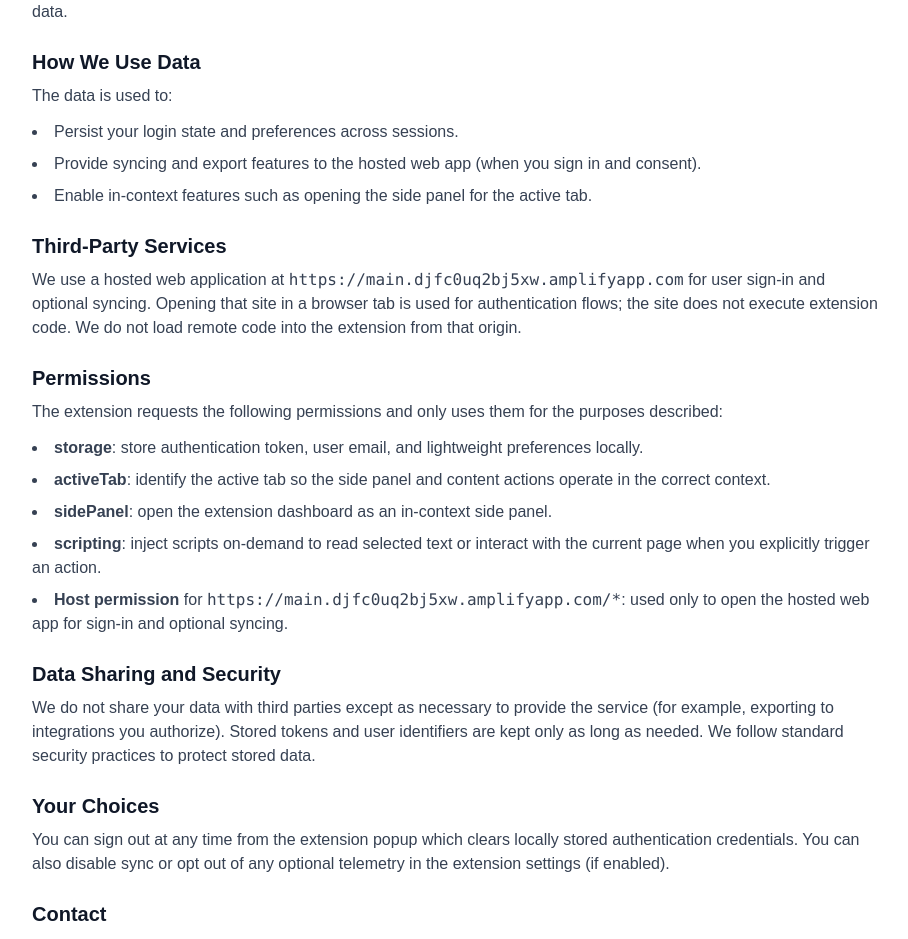
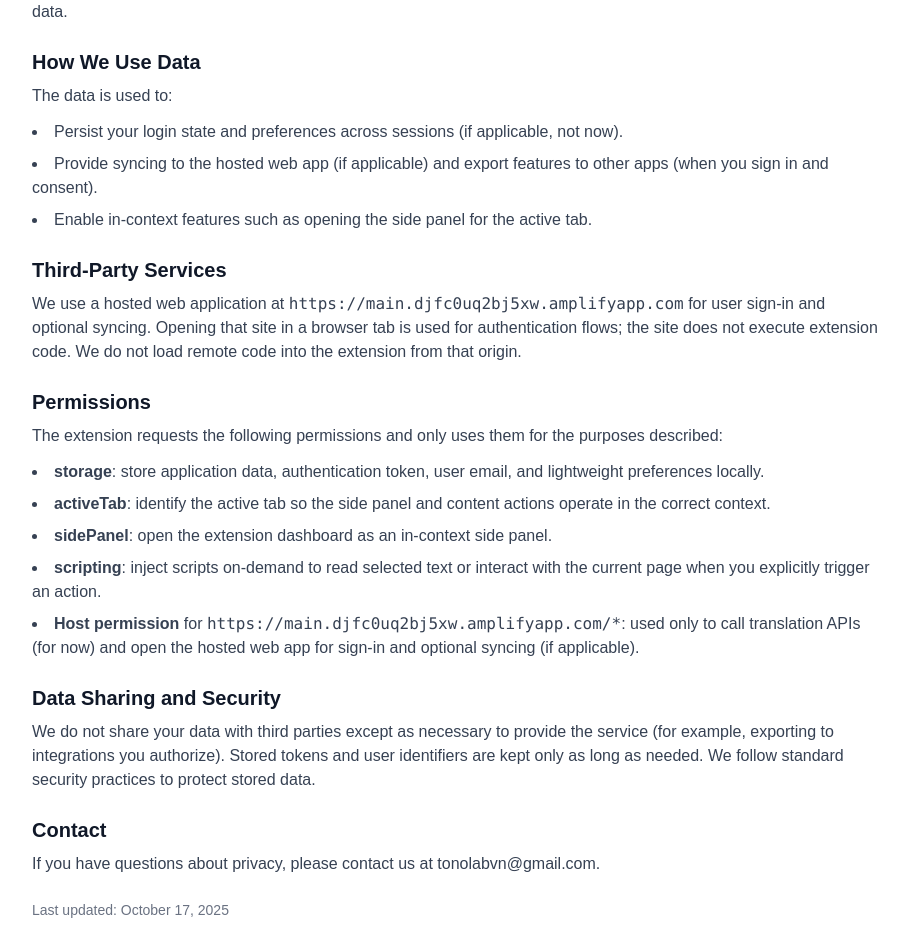
Before and after one commit to thangcqUET/select-care-frontend, a Next.js app: page /privacy in a window 1280 px wide. Shown: the part 380-1319 px from the top of the page, without its empty margins (184-1092 px from the left). Built offline with nearby package versions, Linux system fonts and the light colour scheme.

Commit message:
fix: update Privacy Policy details for clarity and accuracy

```diff
--- a/src/app/privacy/page.tsx
+++ b/src/app/privacy/page.tsx
@@ -16,7 +16,7 @@ export default function PrivacyPage() {
         </p>
         <ul className="list-disc list-inside text-gray-700 space-y-2">
           <li>Authentication token and user email (stored locally via chrome.storage) to maintain your logged-in state.</li>
-          <li>Selected text and related metadata only when you explicitly use the extension to save or act on a selection. This data is processed locally and only sent to our hosted web app when you choose to sync or sign in.</li>
+          <li>Selected text and related metadata only when you explicitly use the extension to save or act on a selection. This data is sent to our hosted web app when we need to call the translation API, or choose to sync or sign in (if applicable).</li>
           <li>Basic usage telemetry (optional) if you opt in; this helps improve the product. We do not collect sensitive personal data.</li>
         </ul>
 
@@ -25,8 +25,8 @@ export default function PrivacyPage() {
           The data is used to:
         </p>
         <ul className="list-disc list-inside text-gray-700 space-y-2">
-          <li>Persist your login state and preferences across sessions.</li>
-          <li>Provide syncing and export features to the hosted web app (when you sign in and consent).</li>
+          <li>Persist your login state and preferences across sessions (if applicable, not now).</li>
+          <li>Provide syncing to the hosted web app (if applicable) and export features to other apps (when you sign in and consent).</li>
           <li>Enable in-context features such as opening the side panel for the active tab.</li>
         </ul>
 
@@ -40,11 +40,11 @@ export default function PrivacyPage() {
           The extension requests the following permissions and only uses them for the purposes described:
         </p>
         <ul className="list-disc list-inside text-gray-700 space-y-2">
-          <li><strong>storage</strong>: store authentication token, user email, and lightweight preferences locally.</li>
+          <li><strong>storage</strong>: store application data, authentication token, user email, and lightweight preferences locally.</li>
           <li><strong>activeTab</strong>: identify the active tab so the side panel and content actions operate in the correct context.</li>
           <li><strong>sidePanel</strong>: open the extension dashboard as an in-context side panel.</li>
           <li><strong>scripting</strong>: inject scripts on-demand to read selected text or interact with the current page when you explicitly trigger an action.</li>
-          <li><strong>Host permission</strong> for <code>https://main.djfc0uq2bj5xw.amplifyapp.com/*</code>: used only to open the hosted web app for sign-in and optional syncing.</li>
+          <li><strong>Host permission</strong> for <code>https://main.djfc0uq2bj5xw.amplifyapp.com/*</code>: used only to call translation APIs (for now) and open the hosted web app for sign-in and optional syncing (if applicable).</li>
         </ul>
 
         <h2 className="text-xl font-semibold text-gray-900 mt-6 mb-2">Data Sharing and Security</h2>
@@ -52,13 +52,13 @@ export default function PrivacyPage() {
           We do not share your data with third parties except as necessary to provide the service (for example, exporting to integrations you authorize). Stored tokens and user identifiers are kept only as long as needed. We follow standard security practices to protect stored data.
         </p>
 
-        <h2 className="text-xl font-semibold text-gray-900 mt-6 mb-2">Your Choices</h2>
-  <p className="text-gray-700 mb-3">You can sign out at any time from the extension popup which clears locally stored authentication credentials. You can also disable sync or opt out of any optional telemetry in the extension settings (if enabled).</p>
+        {/* <h2 className="text-xl font-semibold text-gray-900 mt-6 mb-2">Your Choices</h2>
+  <p className="text-gray-700 mb-3">You can sign out at any time from the extension popup which clears locally stored authentication credentials. You can also disable sync or opt out of any optional telemetry in the extension settings (if enabled).</p> */}
 
         <h2 className="text-xl font-semibold text-gray-900 mt-6 mb-2">Contact</h2>
-        <p className="text-gray-700 mb-6">If you have questions about privacy, please contact us at support@selectcare.example (replace with your real support email).</p>
+        <p className="text-gray-700 mb-6">If you have questions about privacy, please contact us at tonolabvn@gmail.com.</p>
 
-        <p className="text-sm text-gray-500">Last updated: October 16, 2025</p>
+        <p className="text-sm text-gray-500">Last updated: October 17, 2025</p>
       </div>
     </div>
   );
```
